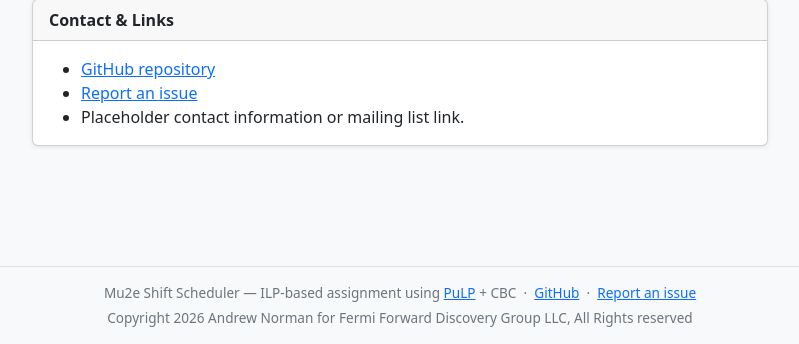
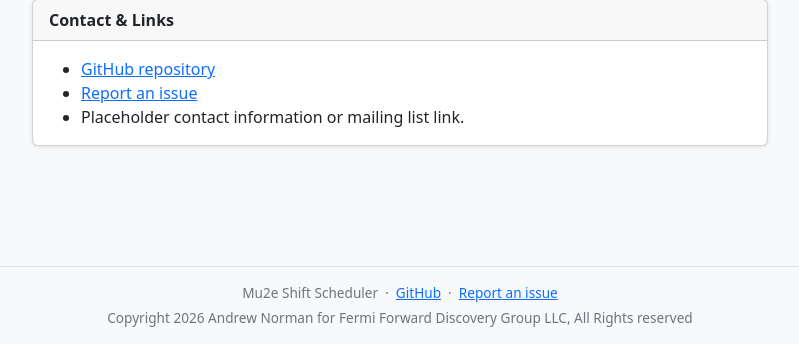
Before and after one commit to Mu2e/mu2e-shift-scheduler, a Flask app: page /about in a window 1280 px wide. Shown: the part 2259-2603 px from the top of the page, without its empty margins (240-1039 px from the left). Run offline with Flask 3, Linux system fonts and the light colour scheme; the visitor is signed in with stand-in values (Sample User, id 1); some libraries are stand-ins or nearby versions.

Commit message:
Drop the solver description from the page footer
Co-Authored-By: Claude Opus 5.5 <noreply@anthropic.com>

```diff
--- a/app/templates/base.html
+++ b/app/templates/base.html
@@ -107,8 +107,7 @@
 
 <footer class="border-top py-3 mt-5">
   <div class="container text-center">
-    Mu2e Shift Scheduler &mdash; ILP-based assignment using
-    <a href="https://coin-or.github.io/pulp/" target="_blank">PuLP</a> + CBC
+    Mu2e Shift Scheduler
     &nbsp;&middot;&nbsp;
     <a href="https://github.com/Mu2e/mu2e-shift-scheduler" target="_blank">GitHub</a>
     &nbsp;&middot;&nbsp;
```
